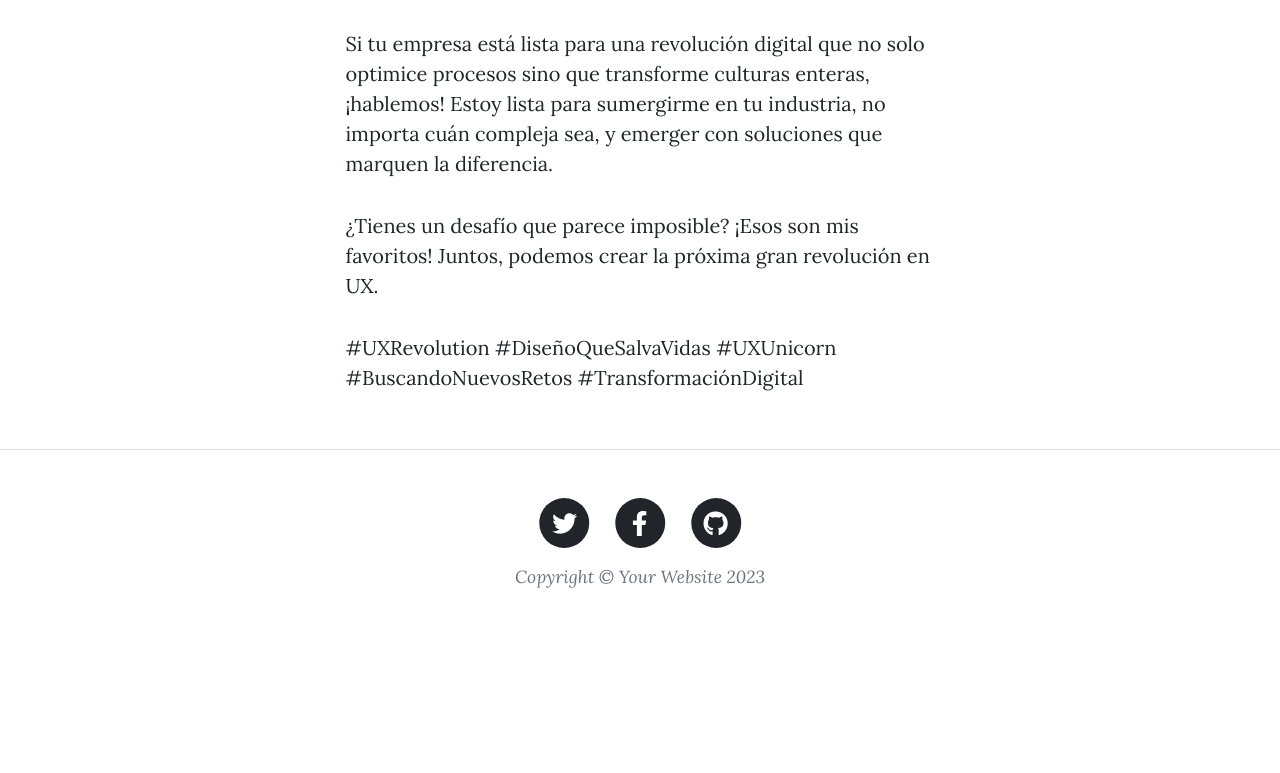
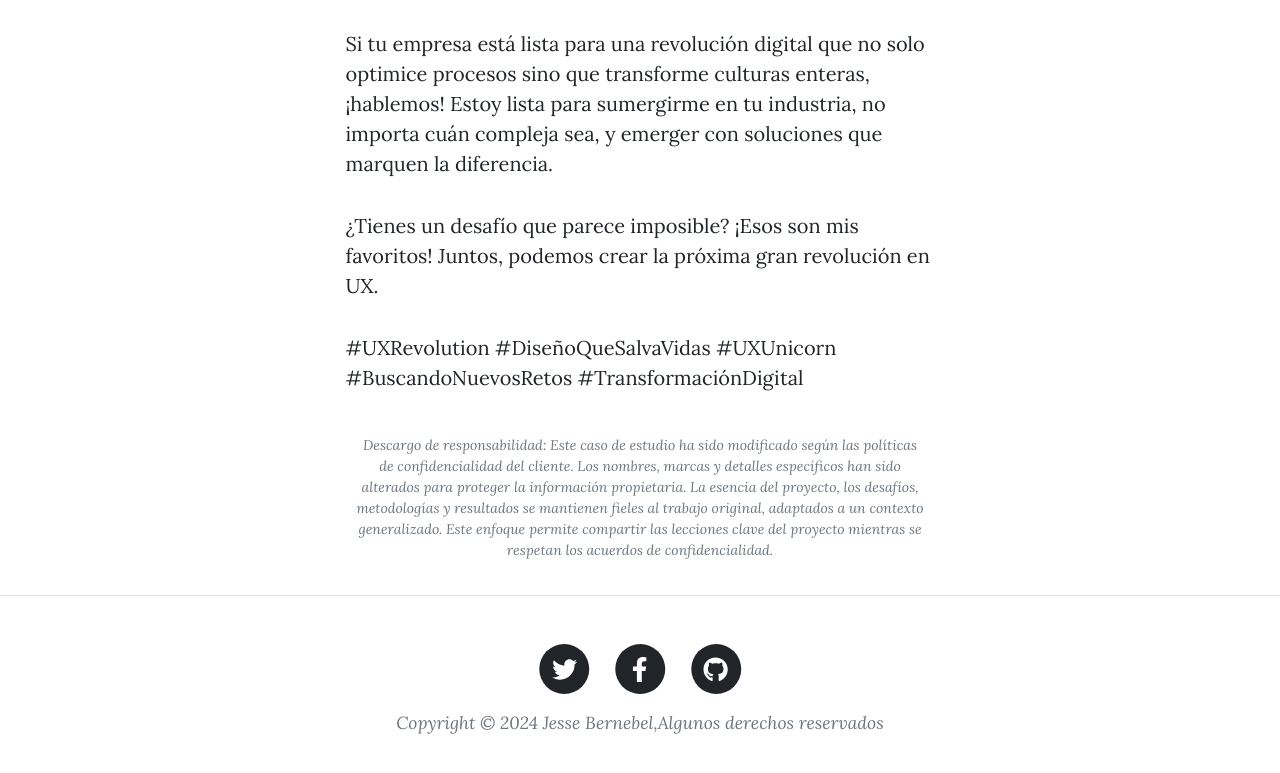
Before and after one commit to JesseBernebel/Bloggo, a plain HTML site: page post.html in a window 1280 px wide. Shown: the part 8883-9656 px from the top of the page. Before the commit the page ends 9522 px from the top, so only its background shows below. Drawn offline with nearby package versions, Linux system fonts and the light colour scheme.

Commit message:
cambios copyright
cambios minimos

```diff
--- a/post.html
+++ b/post.html
@@ -138,6 +138,7 @@
                         <p>Si tu empresa está lista para una revolución digital que no solo optimice procesos sino que transforme culturas enteras, ¡hablemos! Estoy lista para sumergirme en tu industria, no importa cuán compleja sea, y emerger con soluciones que marquen la diferencia.</p>
                         <p>¿Tienes un desafío que parece imposible? ¡Esos son mis favoritos! Juntos, podemos crear la próxima gran revolución en UX.</p>
                         <p>#UXRevolution #DiseñoQueSalvaVidas #UXUnicorn #BuscandoNuevosRetos #TransformaciónDigital</p>
+                        <span class="caption text-muted">Descargo de responsabilidad: Este caso de estudio ha sido modificado según las políticas de confidencialidad del cliente. Los nombres, marcas y detalles específicos han sido alterados para proteger la información propietaria. La esencia del proyecto, los desafíos, metodologías y resultados se mantienen fieles al trabajo original, adaptados a un contexto generalizado. Este enfoque permite compartir las lecciones clave del proyecto mientras se respetan los acuerdos de confidencialidad.</span>
                     </div>
                 </div>
             </div>
@@ -173,7 +174,7 @@
                                 </a>
                             </li>
                         </ul>
-                        <div class="small text-center text-muted fst-italic">Copyright &copy; Your Website 2023</div>
+                        <div class="small text-center text-muted fst-italic">Copyright &copy; 2024 Jesse Bernebel,Algunos derechos reservados </div>
                     </div>
                 </div>
             </div>
```
